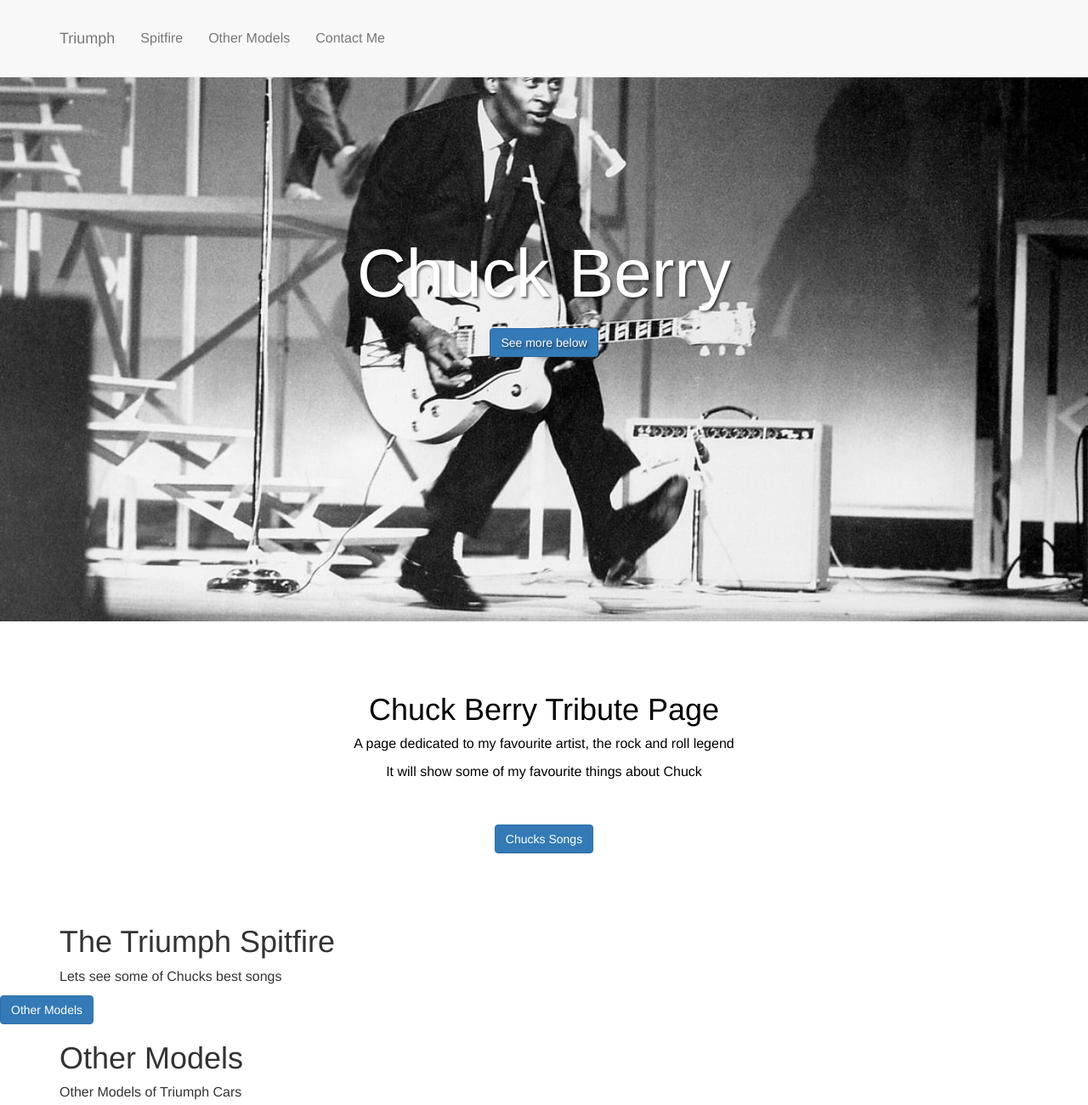
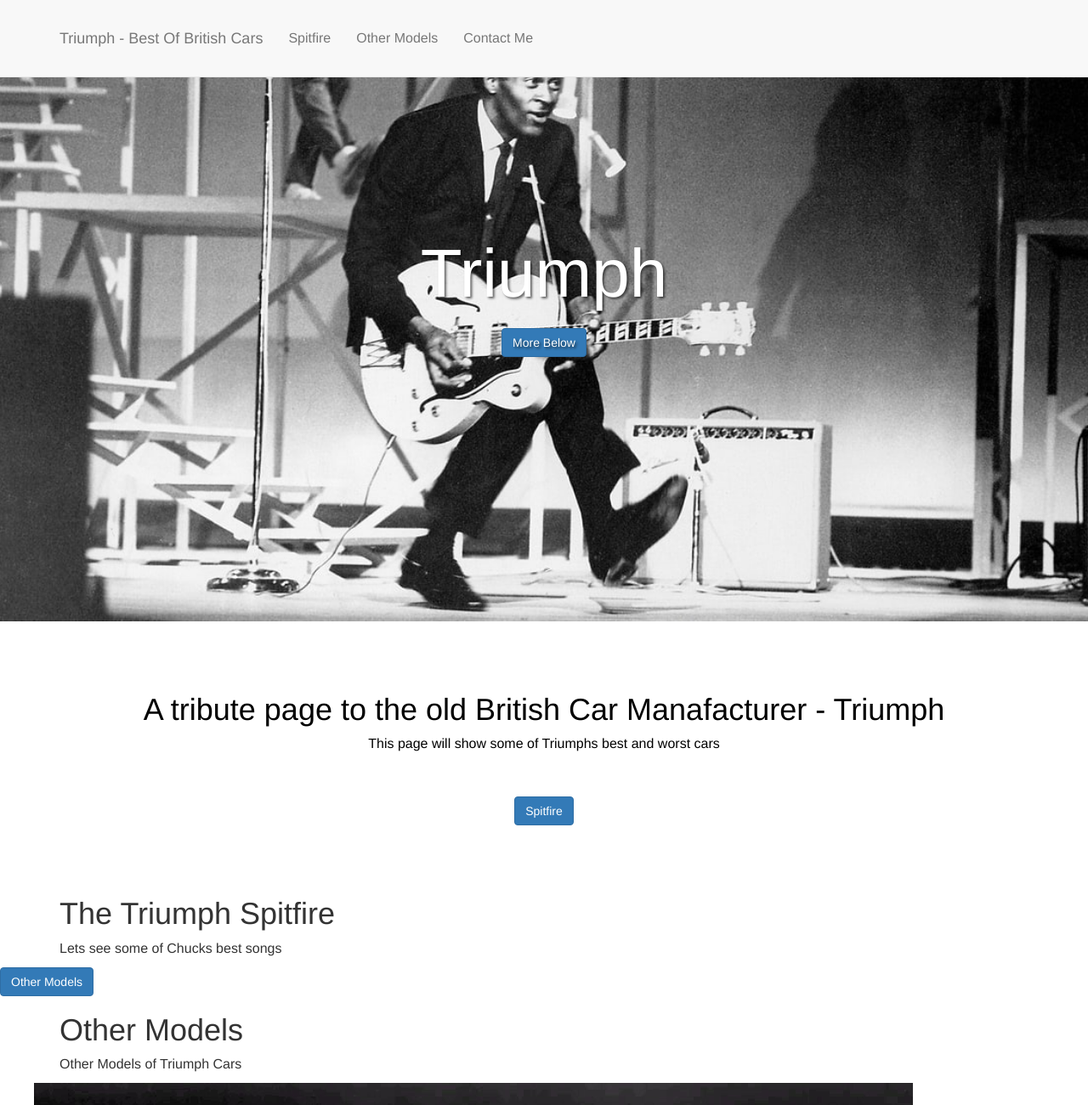
Before and after one commit to chrisbeldam/Triumph, a website: page index.html in a window 1280 px wide. Shown: the top 1300 px of the page at 85% size. Drawn offline with nearby package versions, Linux system fonts and the light colour scheme.

Commit message:
Small SCSS class changes and editing

```diff
--- a/index.html
+++ b/index.html
@@ -2,7 +2,7 @@
 <html>
 
 <head>
-    <title>Triumph</title>
+  <title>Triumph - Best Of British Cars</title>
   <link href="bootstrap/bootstrap.min.css" rel="stylesheet">
   <link href="cssnano/style.css" rel="stylesheet">
   <link rel="stylesheet" href="cssnano/landing.css">
@@ -11,7 +11,6 @@
 </head>
 
 <body>
-
   <!-- Navigation -->
   <nav class="navbar navbar-default navbar-fixed-top" role="navigation">
     <div class="container">
@@ -22,7 +21,7 @@
                   <span class="icon-bar"></span>
                   <span class="icon-bar"></span>
               </button>
-                <a class="navbar-brand page-scroll" href="#intro">Triumph</a>
+        <a class="navbar-brand page-scroll" href="#intro">Triumph - Best Of British Cars</a>
       </div>
 
       <!-- Collect the nav links, forms, and other content for toggling -->
@@ -54,8 +53,8 @@
         <div class="row">
           <div class="col-sm-12">
             <div class="intro-message">
-                            <h1 id="intro-name">Chuck Berry</h1>
-                            <h3 class="intro-text"><a class="btn btn-primary page-scroll" href="#intro">See more below</a></h3>
+              <h1 id="intro-name">Triumph</h1>
+              <h3 class="intro-text"><a class="btn btn-primary page-scroll" href="#intro">More Below</a></h3>
             </div>
           </div>
         </div>
@@ -72,19 +71,18 @@
     <div class="container">
       <div class="row">
         <div class="col-sm-12">
-            <h1>Chuck Berry Tribute Page </h1>
-            <p>A page dedicated to my favourite artist, the rock and roll legend</p>
-            <p>It will show some of my favourite things about Chuck</p>
+          <h1> A tribute page to the old British Car Manafacturer - Triumph</h1>
+          <p>This page will show some of Triumphs best and worst cars</p>
         </div>
       </div>
     </div>
 
-        <a id="firstbtn" class="btn btn-primary page-scroll" href="#songs">Chucks Songs</a>
+    <a id="firstbtn" class="btn btn-primary page-scroll" href="#songs">Spitfire</a>
 
   </section>
 
   <!--Song Section -->
-    <section id="songs" class="spitfire-section">
+  <section id="spitfire" class="spitfire-section">
     <div class="container">
       <div class="row">
         <div class="col-sm-12">
@@ -97,7 +95,7 @@
   </section>
 
   <!-- Guitar Section -->
-    <section id="guitars" class="otherModels-section">
+  <section id="otherModels" class="otherModels-section">
     <div class="container">
       <div class="row">
         <div class="col-sm-12">
```
Also changed, not shown: sass/style.scss (+2 -8 lines). Lines whose indentation alone changed are shown as unchanged.
